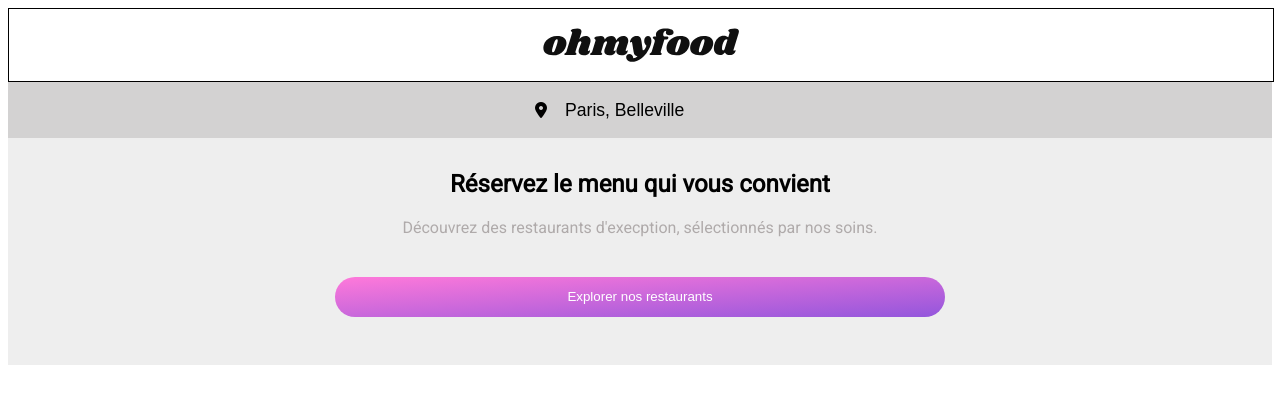
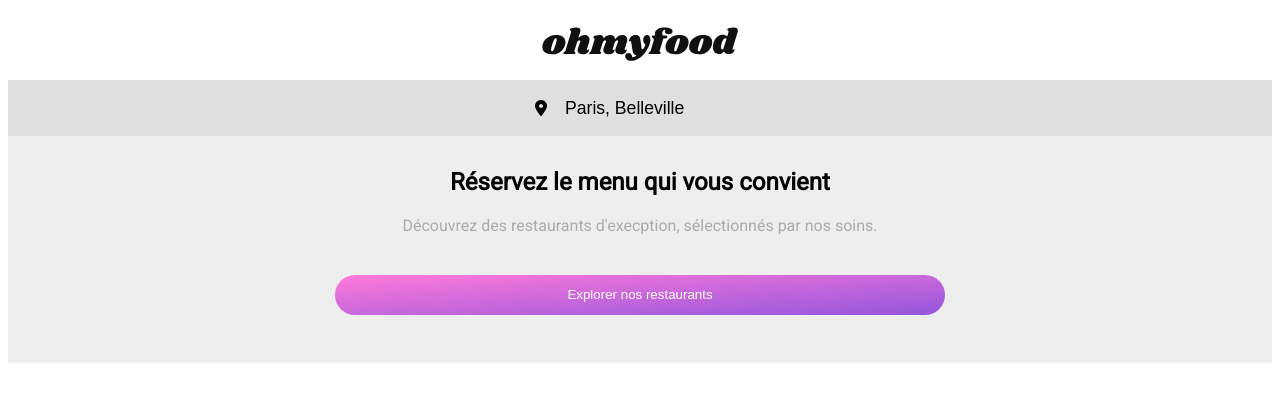
Before and after one commit to natthanguilhot/GUILHOTNATTHAN_3_28012021, a website: page index.html in a window 1280 px wide. Drawn offline with Linux system fonts and the light colour scheme; a web font is replaced by a local one.

Commit message:
changement couleur search

```diff
--- a/sass/layouts/_header.scss
+++ b/sass/layouts/_header.scss
@@ -1,5 +1,4 @@
 .header {
-    border: 1px solid;
     width: 100%;
     height: 4.5rem;
     &__lien {
--- a/sass/pages/_accueil.scss
+++ b/sass/pages/_accueil.scss
@@ -4,7 +4,7 @@
     display: flex;
     justify-content: center;
     align-items: center;
-    background-color: rgb(211, 210, 210);
+    background-color: rgb(223, 223, 223);
     &__logo {
         margin-right: 1rem;
         margin-left: 3rem;
```
Also changed, not shown: css/style.css, 1 other file.
